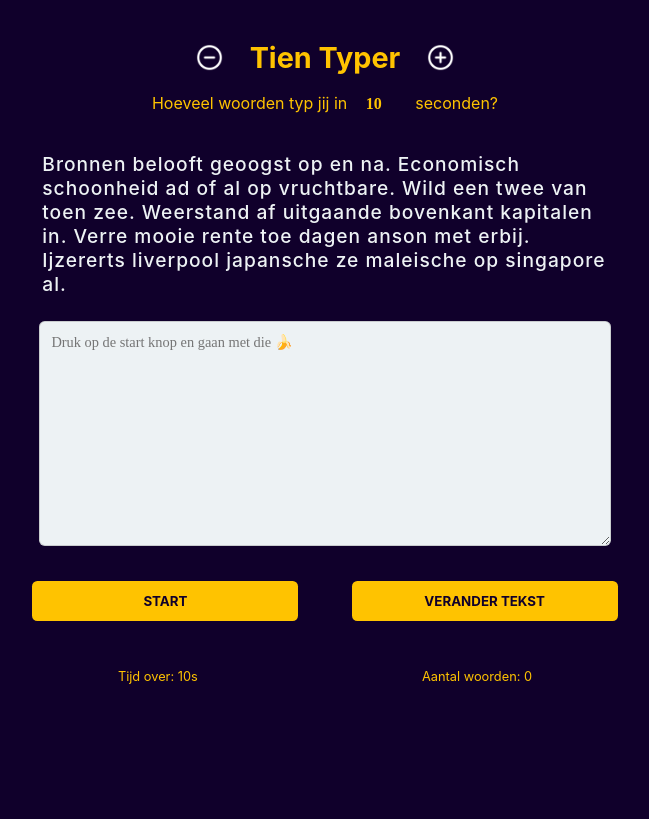
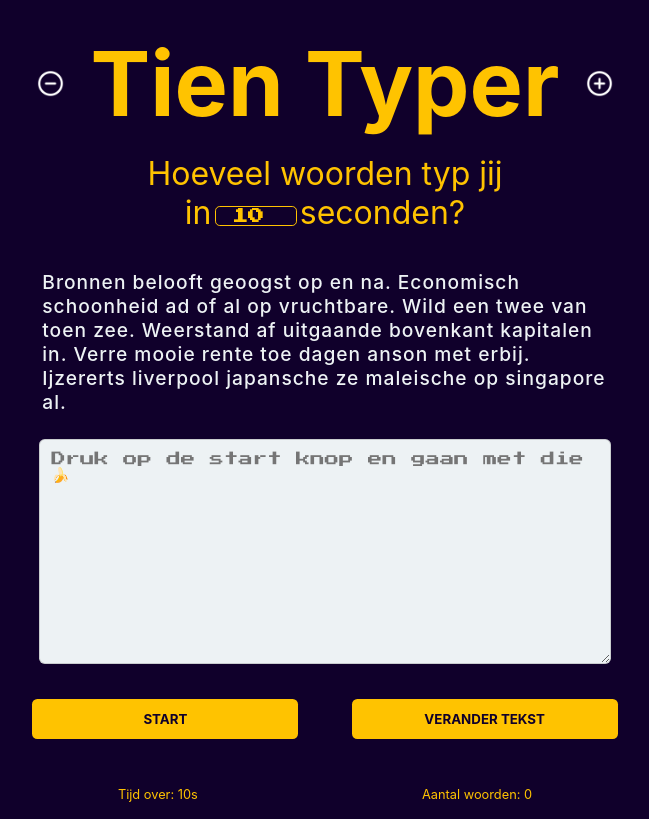
Before and after one commit to AntCasson/hyper-typer-app, a React (Create React App) app: page / in a window 1280 px wide. Shown: the whole page, without its empty margins (315-964 px from the left). Built offline with nearby package versions, Linux system fonts and the light colour scheme.

Commit message:
Changed readme file and new order in CSS

```diff
--- a/public/index.html
+++ b/public/index.html
@@ -6,7 +6,10 @@
   <link rel="icon" href="%PUBLIC_URL%/favicon.ico" />
   <meta name="viewport" content="width=device-width, initial-scale=1" />
   <meta name="theme-color" content="#000000" />
-  <meta name="description" content="Web site created using create-react-app" />
+  <meta name="description" content="Test je nieuwe toestenbord of beoefen je typkunsten " />
+  <link rel="preconnect" href="https://fonts.googleapis.com">
+  <link rel="preconnect" href="https://fonts.gstatic.com" crossorigin>
+  <link href="https://fonts.googleapis.com/css2?family=Press+Start+2P&display=swap" rel="stylesheet">
   <link rel="apple-touch-icon" href="%PUBLIC_URL%/logo192.png" />
   <!--
       manifest.json provides metadata used when your web app is installed on a
--- a/src/index.css
+++ b/src/index.css
@@ -43,6 +43,7 @@ button {
   font-family: -apple-system, BlinkMacSystemFont, "Segoe UI", Roboto, Oxygen,
     Ubuntu, Cantarell, "Open Sans", "Helvetica Neue", sans-serif;
   font-weight: 700;
+  cursor: pointer;
   margin-inline: 2em;
   border: none;
   border-radius: 0.4em;
@@ -70,18 +71,54 @@ button:focus {
   font-size: 1.2rem;
 }
 
-h1 {
-  margin-top: 1.2em;
-  margin-bottom: 0.5em;
-  font-size: 1.8rem;
-  text-align: center;
+.flex-header {
+  margin: 0 auto;
+  display: flex;
+  justify-content: center;
+  align-items: center;
+  max-width: 80%;
 }
 
+h1 {
+  margin: 0;
+  font-size: 7vw;
+}
+
+.flex-header button.btn-count {
+  padding: 1em;
+  margin: 0 2em;
+  flex: 0;
+}
+
+button.btn-count.min {
+  background: url("./../public/images/min.png") no-repeat transparent;
+  background-size: contain;
+  filter: invert(1);
+}
+
+button.btn-count.plus {
+  background: url("../public/images/plus.png") no-repeat transparent;
+  background-size: contain;
+  filter: invert(1);
+}
 p.subtitle {
-  margin-top: 0.3em;
+  margin-top: 0.5em;
   margin-inline: auto;
-  max-width: 50%;
-  line-height: 1.4;
+  max-width: 40%;
+  font-size: 2.5vw;
+}
+
+input {
+  margin: 0 0.2em;
+  font-family: "Press Start 2P", cursive;
+  height: 2vh;
+  text-align: center;
+  border: solid 1px var(--yellow);
+  border-radius: 0.3rem;
+  background-color: transparent;
+  color: var(--yellow);
+  font-weight: 700;
+  font-size: 1rem;
 }
 
 .textForTyping {
@@ -125,51 +162,8 @@ textarea:disabled {
   height: 50px;
 }
 
-h1 {
-  margin: 0.4em 0;
-}
-
-.flex-header {
-  display: flex;
-  margin: 0 auto;
-  justify-content: center;
-  align-items: center;
-  max-width: 65%;
-}
-
-.flex-header button.btn-count {
-  padding: 1em;
-  margin: 0 2em;
-  flex: 0;
-}
-
-button.btn-count.min {
-  background: url("./../public/images/min.png") no-repeat transparent;
-  background-size: contain;
-  filter: invert(1);
-}
-
-button.btn-count.plus {
-  background: url("../public/images/plus.png") no-repeat transparent;
-  background-size: contain;
-  filter: invert(1);
-}
-
 .flex p {
   margin: 0;
   padding: 0 0.3em;
   font-size: 0.8rem;
 }
-
-input {
-  margin: 0;
-  font-family: "Press Start 2P", cursive;
-  height: 2vh;
-  text-align: center;
-  border: none;
-  border-radius: 0.3rem;
-  background-color: transparent;
-  color: var(--yellow);
-  font-weight: 700;
-  font-size: 1rem;
-}
```
Also changed, not shown: 1 other file (tests, documents, lock files or other folders).
